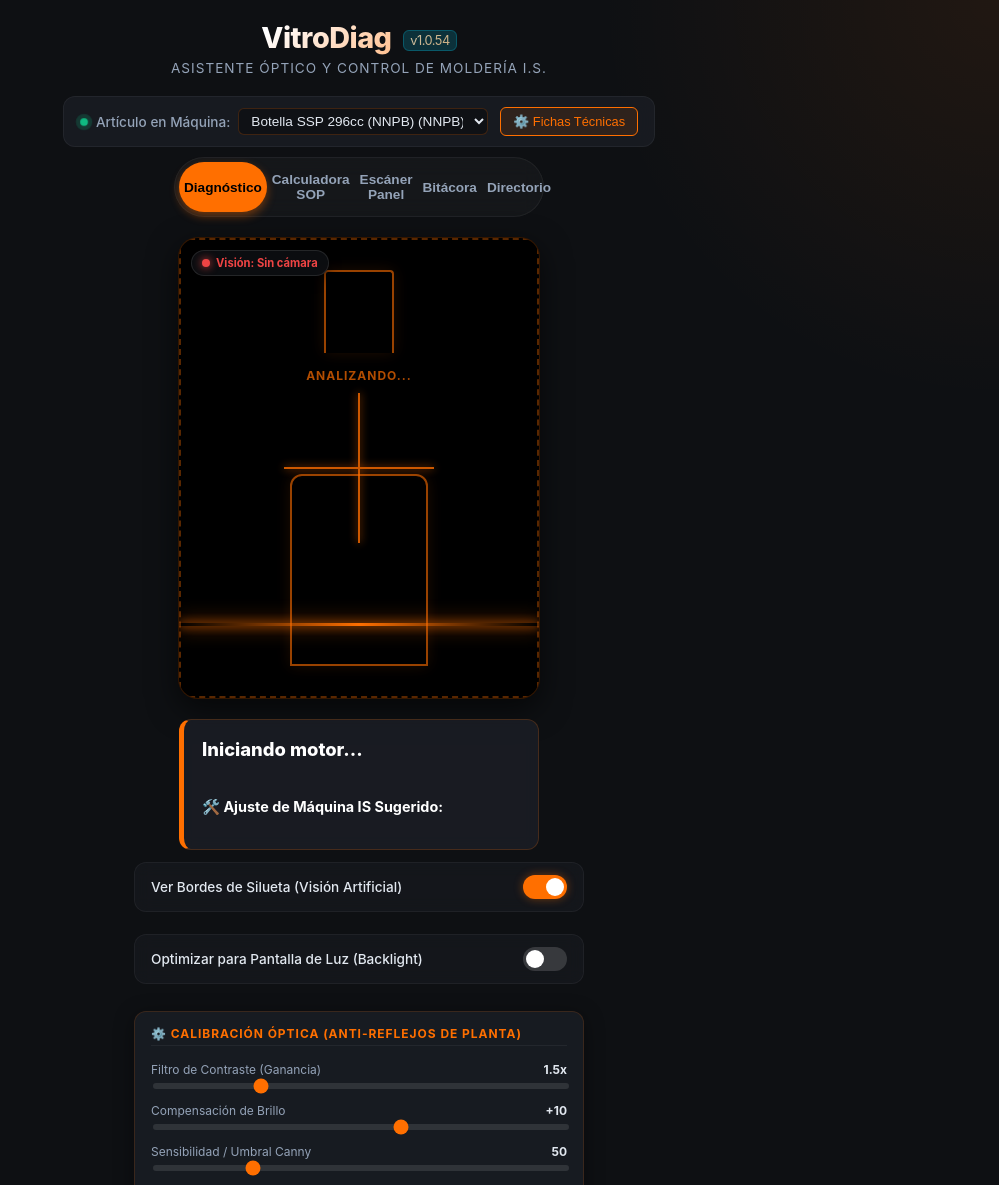
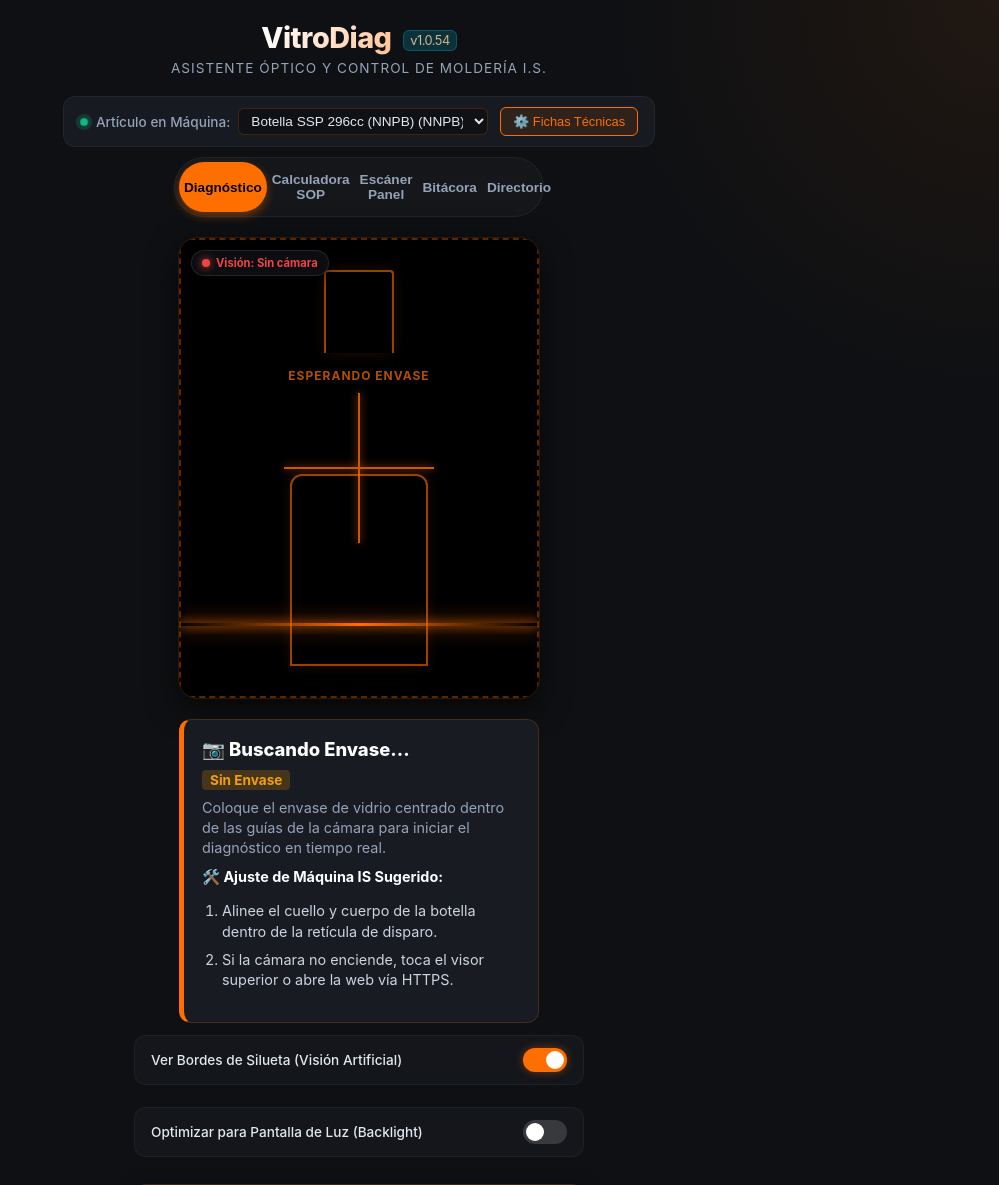
Before and after one commit to mauriciano47-pixel/vitrodiag, a Django app: page / in a window 1280 px wide. Shown: the top 1185 px of the page, without its empty margins (281-1280 px from the left). Run offline with Django 5.2, Linux system fonts and the light colour scheme; some libraries are stand-ins or nearby versions.

Commit message:
v1.0.54-e: Activacion de camara por toque en celulares y eliminacion de texto congelado Iniciando motor

```diff
--- a/static/js/camera.js
+++ b/static/js/camera.js
@@ -26,7 +26,10 @@ async function startDiagnosticCamera() {
     try {
         state.diagnosticStream = await navigator.mediaDevices.getUserMedia(cameraConstraints);
         video.srcObject = state.diagnosticStream;
+        video.muted = true;
+        video.volume = 0;
         video.setAttribute('playsinline', '');
+        video.setAttribute('muted', '');
         await video.play().catch(e => console.log("Play webcam interrumpido:", e));
         status.innerText = "Motor Visión: Activo (Nativo)";
         status.style.color = "#10b981";
@@ -35,7 +38,10 @@ async function startDiagnosticCamera() {
         try {
             state.diagnosticStream = await navigator.mediaDevices.getUserMedia({ video: true });
             video.srcObject = state.diagnosticStream;
+            video.muted = true;
+            video.volume = 0;
             video.setAttribute('playsinline', '');
+            video.setAttribute('muted', '');
             await video.play().catch(e => console.log("Play webcam fallback interrumpido:", e));
             status.innerText = "Motor Visión: Activo (Nativo)";
             status.style.color = "#10b981";
--- a/static/js/main.js
+++ b/static/js/main.js
@@ -74,6 +74,8 @@ window.setFilter = setFilter;
 window.filterDefects = filterDefects;
 
 window.setVisionMode = setVisionMode;
+window.startDiagnosticCamera = startDiagnosticCamera;
+window.startProcessing = startProcessing;
 
 window.validateBdfTiming = validateBdfTiming;
 window.calculateSopMs = calculateSopMs;
--- a/static/js/ocr.js
+++ b/static/js/ocr.js
@@ -617,7 +617,9 @@ function setScannerSource(source) {
         startScannerCamera();
 
         // Pre-calentar el worker mientras el usuario enfoca la cámara
-        if (!isWorkerReady) initTesseractWorker();
+        if (!isWorkerReady) {
+            initTesseractWorker().catch(e => console.warn("Pre-calentamiento OCR omitido:", e.message));
+        }
     } else if (source === 'file') {
         btnCam.classList.remove('active');
         btnFile.classList.add('active');
--- a/static/js/ui.js
+++ b/static/js/ui.js
@@ -337,7 +337,7 @@ export function setupSilhouetteToggleListener() {
     const calibrationPanel = document.getElementById('calibrationPanel');
 
     if (toggle && webcamVideo && canvasOutput) {
-        toggle.addEventListener('change', () => {
+        const applyToggleState = () => {
             if (toggle.checked) {
                 canvasOutput.classList.remove('d-none');
                 webcamVideo.classList.add('d-none');
@@ -347,7 +347,12 @@ export function setupSilhouetteToggleListener() {
                 webcamVideo.classList.remove('d-none');
                 if (calibrationPanel) calibrationPanel.classList.remove('visible');
             }
-        });
+        };
+
+        // Aplicar estado inicial al arrancar la app
+        applyToggleState();
+
+        toggle.addEventListener('change', applyToggleState);
     }
 }
 
--- a/static/js/vision.js
+++ b/static/js/vision.js
@@ -104,7 +104,7 @@ function stopProcessing() {
 function processFrame() {
             if (!state.streamActive) return;
 
-            if (!video || video.readyState < 2 || video.videoWidth === 0) {
+            if (!video || video.readyState < 1 || video.videoWidth === 0) {
                 state.animationFrameId = requestAnimationFrame(processFrame);
                 return;
             }
--- a/templates/index.html
+++ b/templates/index.html
@@ -1624,9 +1624,9 @@
 
     <!-- PESTAÑA 1: DIAGNÓSTICO EN VIVO -->
     <div id="liveView" class="view-content active">
-        <div class="camera-wrapper">
-            <div id="opencvStatus" class="opencv-status">Motor Visión: Cargando...</div>
-            <video id="webcam" autoplay muted></video>
+        <div class="camera-wrapper" onclick="if(window.startDiagnosticCamera) { window.startDiagnosticCamera(); } if(window.startProcessing) { window.startProcessing(); }" title="Toca para iniciar cámara en celular">
+            <div id="opencvStatus" class="opencv-status">Motor Visión: Esperando Envase en Guías...</div>
+            <video id="webcam" autoplay muted playsinline></video>
             <canvas id="canvasOutput" class="d-none"></canvas>
 
             <div class="overlay-guide">
@@ -1638,20 +1638,23 @@
             <div id="diagCursor" class="diag-cursor">
                 <div class="crosshair crosshair-x"></div>
                 <div class="crosshair crosshair-y"></div>
-                <div class="cursor-text">ANALIZANDO...</div>
+                <div class="cursor-text">ESPERANDO ENVASE</div>
             </div>
         </div>
 
         <!-- REUBICADO: Panel de Diagnóstico más cerca de la cámara -->
         <div class="diagnostic-card" id="resultadoCard">
-            <div class="card-title" id="diagTitulo">Iniciando motor...</div>
+            <div class="card-title" id="diagTitulo">📷 Buscando Envase...</div>
             <div class="diag-status-row">
-                <span id="diagGravedad" class="status-alert"></span>
-            </div>
-            <div id="diagEstado" class="diag-state"></div>
+                <span id="diagGravedad" class="status-alert status-warning" style="display: inline-block;">Sin Envase</span>
+            </div>
+            <div id="diagEstado" class="diag-state">Coloque el envase de vidrio centrado dentro de las guías de la cámara para iniciar el diagnóstico en tiempo real.</div>
 
             <div class="section-title">🛠️ Ajuste de Máquina IS Sugerido:</div>
-            <ol class="actions-list" id="diagAcciones"></ol>
+            <ol class="actions-list" id="diagAcciones">
+                <li>Alinee el cuello y cuerpo de la botella dentro de la retícula de disparo.</li>
+                <li>Si la cámara no enciende, toca el visor superior o abre la web vía HTTPS.</li>
+            </ol>
         </div>
 
         <div class="toggle-container">
```
Also changed, not shown: sw.js (+8 -0 lines), .agents/AGENTS.md.
